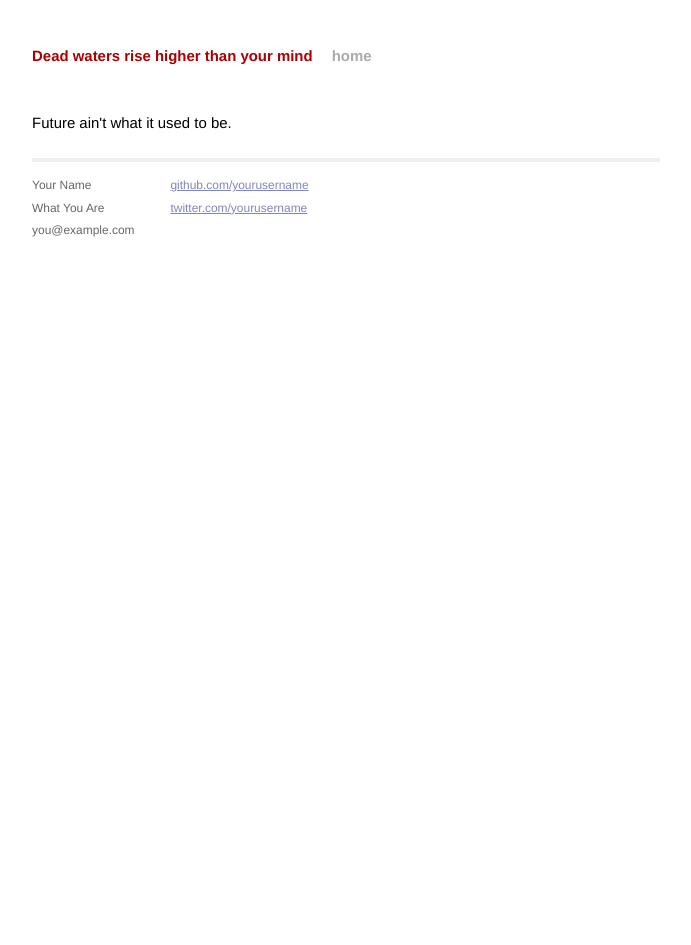
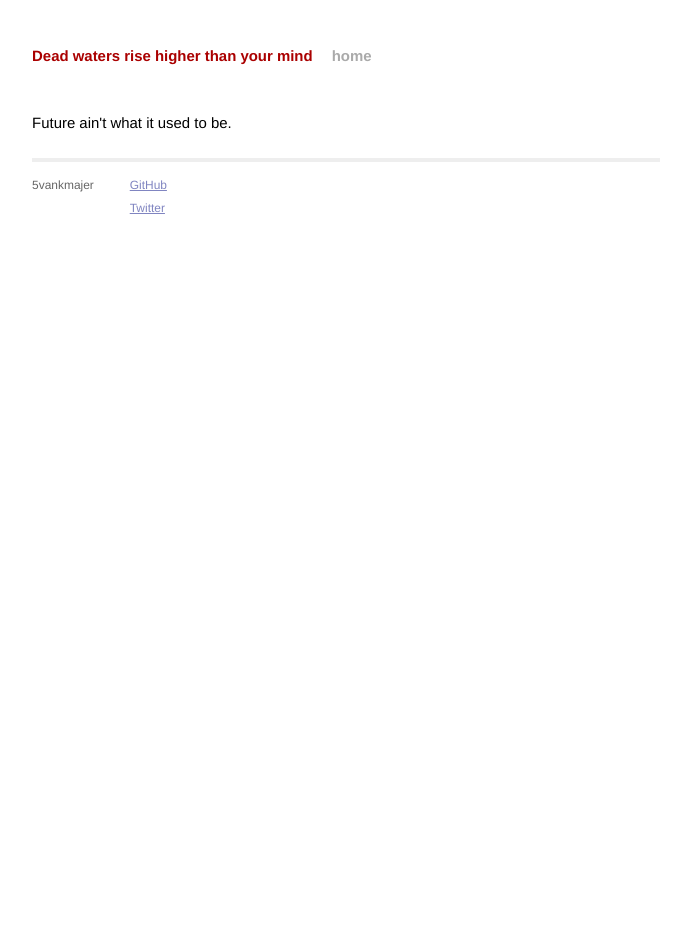
Before and after one commit to 5vankmajer/5vankmajer.github.io, a Jekyll site: the page built from index.html, in a window 1280 px wide. Shown: the whole page, without its empty margins (294-985 px from the left). Built offline with Jekyll 4.4.1, drawn with Linux system fonts in a browser that asks for light colours; Markdown is read by kramdown in place of the engine named in the settings.

Commit message:
[suspenden-animation] Moar.

```diff
--- a/_layouts/default.html
+++ b/_layouts/default.html
@@ -26,15 +26,13 @@
           <div class="footer">
             <div class="contact">
               <p>
-                Your Name<br />
-                What You Are<br />
-                you@example.com
+                5vankmajer
               </p>
             </div>
             <div class="contact">
               <p>
-                <a href="https://github.com/yourusername">github.com/yourusername</a><br />
-                <a href="https://twitter.com/yourusername">twitter.com/yourusername</a><br />
+                <a href="https://github.com/5vankmajer">GitHub</a><br />
+                <a href="https://twitter.com/5vankmajer">Twitter</a><br />
               </p>
             </div>
           </div>
```
